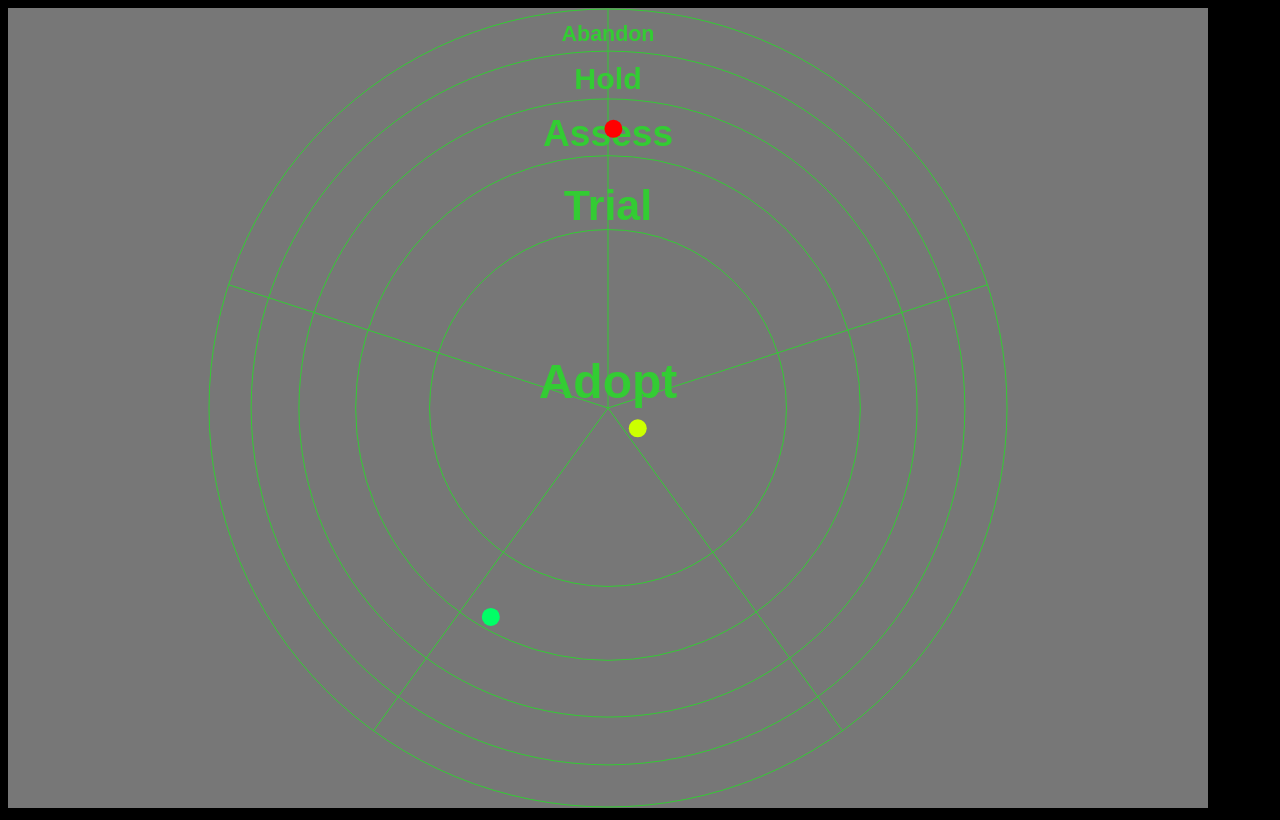
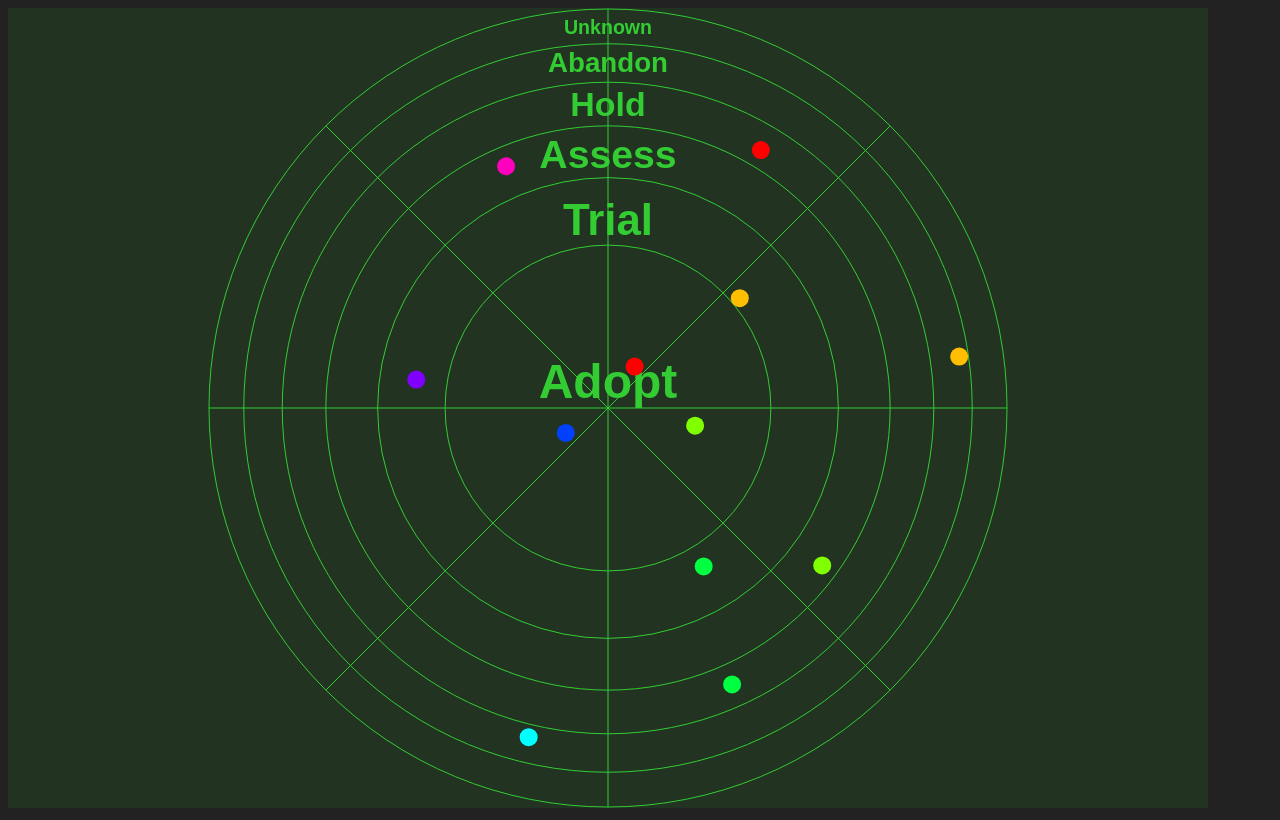
Before and after one commit to code-star/tech-radar, a plain HTML site: page src/main/index.html in a window 1280 px wide. Drawn offline with nearby package versions, Linux system fonts and the light colour scheme; files that its build step writes are made by us from their sources.

Commit message:
Fix random_between bug

```diff
--- a/src/main/index.html
+++ b/src/main/index.html
@@ -4,7 +4,7 @@
   <meta charset="UTF-8" />
   <title>Codestar Tech Radar</title>
 
-  <link rel="stylesheet" href="styles/index.processed.css">
+  <link rel="stylesheet" href="styles/main.css">
 </head>
 <body>
   <svg id="radar"></svg>
--- a/src/main/resources/radar-data.js
+++ b/src/main/resources/radar-data.js
@@ -1,11 +1,11 @@
 const data = {
   "scores": [
-    { "id": -1, "name": "Unknown"},
     { "id": 0, "name": "Adopt"},
     { "id": 1, "name": "Trial"},
     { "id": 2, "name": "Assess"},
     { "id": 3, "name": "Hold"},
-    { "id": 4, "name": "Abort"}
+    { "id": 4, "name": "Abandon"},
+    { "id": -1, "name": "Unknown"}
   ],
   "categories": [
     {"id":  "LG", "name":  "Language"},
@@ -24,8 +24,17 @@ const data = {
     {"id":  "ZZ", "name": "ZZ-Top"}
   ],
   "assessments": [
-    {"tech": "AA", "category":  "LG", "score": 4, "ts": "2019-12-21T10:00:00.000Z"},
-    {"tech": "BB", "category":  "LG", "score": 3, "ts": "2019-12-21T10:00:00.000Z"},
-    {"tech": "CC", "category":  "LG", "score": 2, "ts": "2019-12-21T10:00:00.000Z"}
+    {"tech": "AA", "category":  "LG", "score": 0, "ts": "2019-12-21T10:00:00.000Z"},
+    {"tech": "BB", "category":  "IF", "score": 1, "ts": "2019-12-21T10:00:00.000Z"},
+    {"tech": "CC", "category":  "FW", "score": 2, "ts": "2019-12-21T10:00:00.000Z"},
+    {"tech": "CC", "category":  "DM", "score": 3, "ts": "2019-12-21T10:00:00.000Z"},
+    {"tech": "CC", "category":  "FE", "score": 4, "ts": "2019-12-21T10:00:00.000Z"},
+    {"tech": "CC", "category":  "BE", "score": 0, "ts": "2019-12-21T10:00:00.000Z"},
+    {"tech": "CC", "category":  "OP", "score": 1, "ts": "2019-12-21T10:00:00.000Z"},
+    {"tech": "CC", "category":  "BD", "score": 2, "ts": "2019-12-21T10:00:00.000Z"},
+    {"tech": "CC", "category":  "LG", "score": 3, "ts": "2019-12-21T10:00:00.000Z"},
+    {"tech": "CC", "category":  "IF", "score": 4, "ts": "2019-12-21T10:00:00.000Z"},
+    {"tech": "CC", "category":  "FW", "score": 0, "ts": "2019-12-21T10:00:00.000Z"},
+    {"tech": "ZZ", "category":  "DM", "score": 1, "ts": "2019-12-21T10:00:00.000Z"}
   ]
 };
--- a/src/main/scripts/index.js
+++ b/src/main/scripts/index.js
@@ -1,32 +1,20 @@
 // Copyright (c) 2019 Codestar
 // See https://github.com/code-star/tech-radar for license details and attribution
 
-draw_radar({
+let myRings = data.scores;
+let mySegments = data.categories;
+let input = {
   svg_id: "radar",
   colors: {
-    background: "#777",
+    background: "#232",
     grid: "#3C3"
   },
   height: 800,
   width: 1200,
   show_labels: true,
-  rings: [
-    { "id": 0, "name": "Adopt"},
-    { "id": 1, "name": "Trial"},
-    { "id": 2, "name": "Assess"},
-    { "id": 3, "name": "Hold"},
-    {"id": 4, "name": "Abandon"}
-  ],
-  segments: [
-    {"id":  "IF", "name":  "Infrastructure"},
-    {"id":  "LG", "name":  "Language"},
-    {"id":  "FW", "name":  "Framework"},
-    {"id":  "DM", "name":  "Data Management"},
-    {"id":  "FE", "name":  "Front end"}
-  ],
-  entries: [
-    {"tech": "AA", "category":  "LG", "score": 0, "ts": "2019-12-21T10:00:00.000Z"},
-    {"tech": "BB", "category":  "IF", "score": 2, "ts": "2019-12-21T10:00:00.000Z"},
-    {"tech": "CC", "category":  "FW", "score": 1, "ts": "2019-12-21T10:00:00.000Z"}
-  ]
-});
+  rings: myRings,
+  segments: mySegments,
+  entries: data.assessments
+};
+
+draw_radar(input);
--- a/src/main/scripts/radar.js
+++ b/src/main/scripts/radar.js
@@ -26,9 +26,21 @@ function draw_radar(config) {
   }
 
   // avoid x% of each end
-  let empty_zone_percentage = 0.1;
+  // assumes 0 <= min < max
+  const empty_zone_percentage = 0.1;
+  const range_correction = 1.0 - 2 * empty_zone_percentage;
   function random_between(min, max) {
-    return min * (1 + empty_zone_percentage) + random() * (1 - 2 * empty_zone_percentage) * (max - min);
+    if (max <= min || min < 0){
+      console.warn(`random_between called with invalid min/max: ${min} / ${max}`)
+    }
+    let range = max - min;
+    let boundary = empty_zone_percentage * range;
+    let rnd = random();
+    let ret_val = (min + boundary) + (rnd * range_correction * range);
+    if (min > ret_val || max < ret_val){
+      console.log(`random_between error. rnd = ${rnd}, ${min} - ${max} gave ${ret_val}`);
+    }
+    return ret_val;
   }
 
   function translate(x, y) {
@@ -51,13 +63,16 @@ function draw_radar(config) {
     };
   }
 
-  function segment(seg, ring) {
+  function segment(seg, ring, segmentCount) {
     return {
       randomPos: function() {
         return cartesian( {
           t: random_between(seg * segment_arc, (seg + 1) * segment_arc),
           r: random_between(ringBounds(ring).lower, ringBounds(ring).upper)
         })
+      },
+      color: function() {
+        return segment_color(seg, segmentCount)
       }
     }
   }
@@ -86,8 +101,9 @@ function draw_radar(config) {
   var grid = radar.append("g");
 
   // draw segment lines
-  const segment_arc = 2 * Math.PI / config.segments.length;
-  for (var i = 0; i < config.segments.length; i++) {
+  const segment_count = config.segments.length;
+  const segment_arc = 2 * Math.PI / segment_count;
+  for (var i = 0; i < segment_count; i++) {
     var x2 = Math.sin(i * segment_arc) * radius;
     var y2 = - Math.cos(i * segment_arc) * radius;
     grid.append("line")
@@ -127,11 +143,11 @@ function draw_radar(config) {
   // position each entry randomly in its segment
   for(var i=0; i<config.entries.length;i++){
     var entry = config.entries[i];
-    entry.segment = segment(catIndex(entry.category), entry.score);
+    entry.segment = segment(catIndex(entry.category), entry.score, segments.length);
     var point = entry.segment.randomPos();
     entry.x = point.x;
     entry.y = point.y;
-    entry.color = segment_color(catIndex(entry.category), segments.length);
+    entry.color = entry.segment.color();
   }
 
   // draw blips on the radar
```
